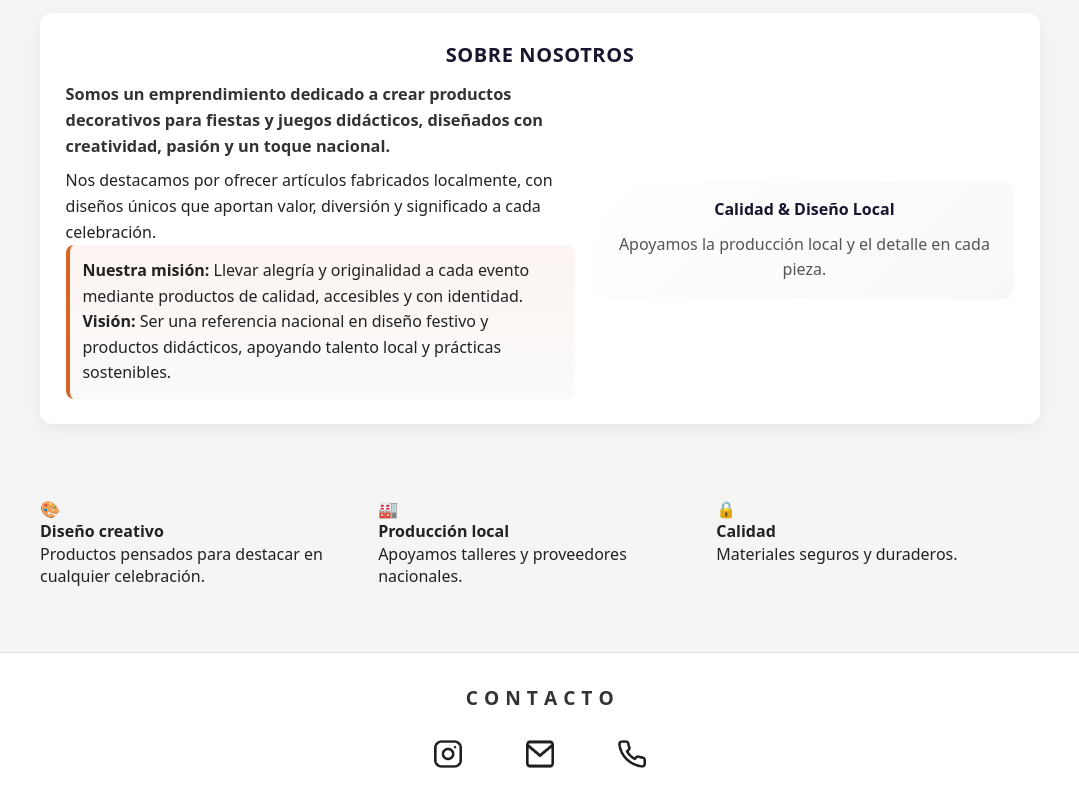
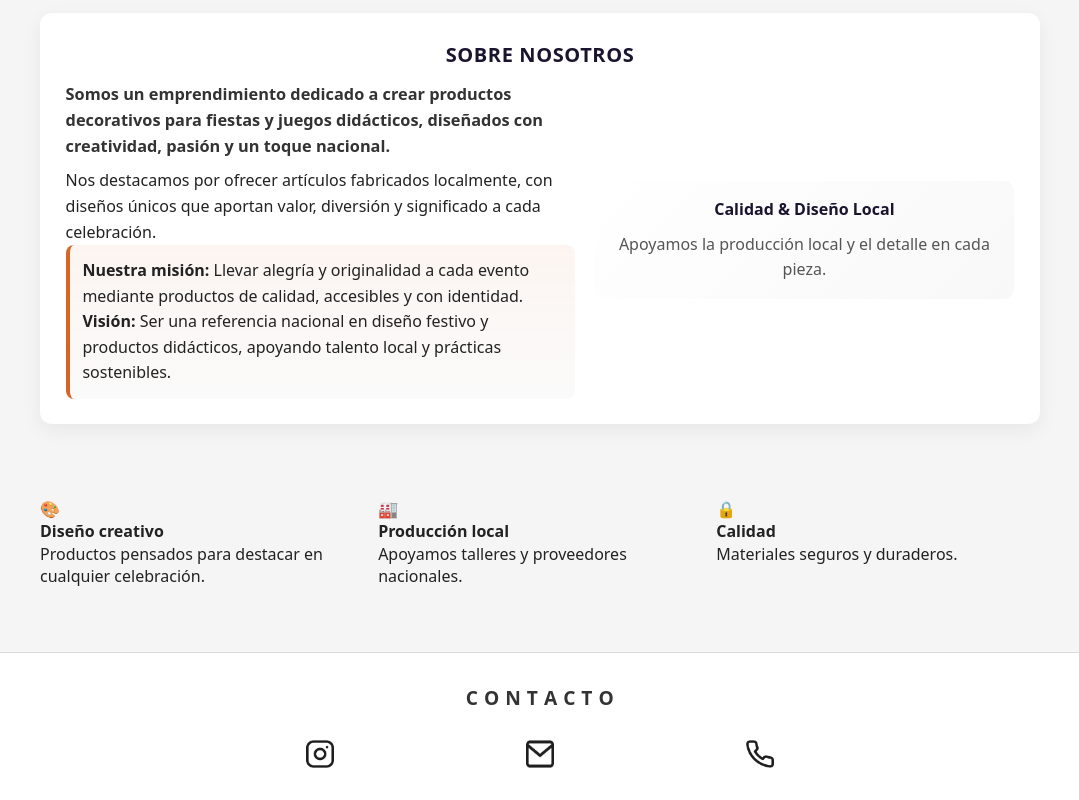
Before and after one commit to 15Paula/Pagina-web, a plain HTML site: page index.html in a window 1280 px wide. Shown: the part 922-1722 px from the top of the page, without its empty margins (100-1179 px from the left). Drawn offline with Linux system fonts and the light colour scheme.

Commit message:
Update style.css

```diff
--- a/style.css
+++ b/style.css
@@ -1037,7 +1037,7 @@ footer .footer-container h2.contact-text {
 footer .footer-icons {
   display: flex;
   flex-direction: row;   /* Horizontal en desktop */
-  gap: 4rem;            /* 👈 Espaciado amplio entre iconos */
+  gap: 12rem;            /* 👈 Espaciado amplio entre iconos */
   justify-content: center;
   align-items: center;
 }
```
